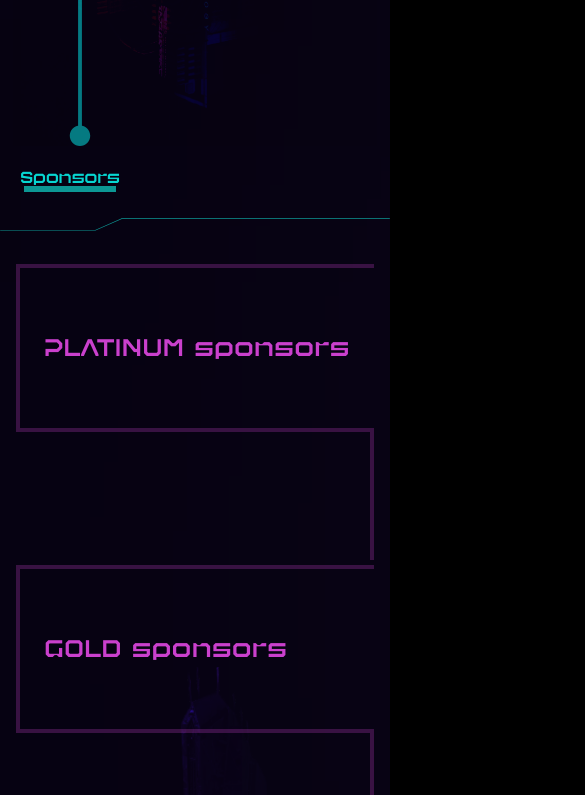
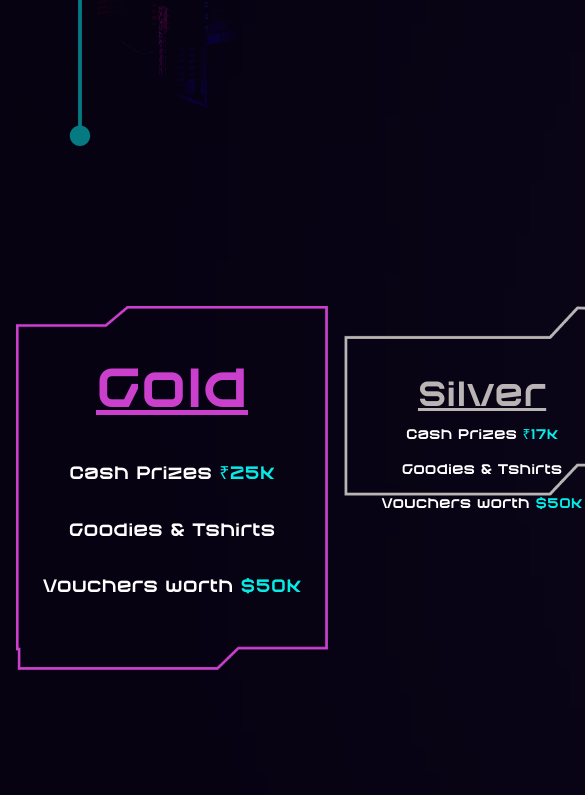
Before and after one commit to Hackodisha/Hackodisha2023, a Next.js app: page / in a window 390 px wide. Shown: the part 3451-4246 px from the top of the page, 585 px wide, since content can reach past the window. Built offline with nearby package versions, Linux system fonts and the light colour scheme; a web font is replaced by a local one.

Commit message:
temp-changes

```diff
--- a/src/app/page.js
+++ b/src/app/page.js
@@ -1,4 +1,3 @@
-
 import Accordion from "@/components/FAQs/Accordion";
 import Hero from "@/components/Hero/Hero";
 import Timeline from "@/components/Timeline/timeline";
@@ -11,17 +10,15 @@ import Track from "@/components/TRACK/Track";
 export default function Home() {
   return (
     <>
-
       <Hero />
       <AboutUs />
       <Statistics />
       <Timeline />
-      <Sponsor/>
+      <Track />
+      <Sponsor />
       <div className="relative">
-      <Accordion/>
-      <Track/>
-      <Footer/>
-
+        <Accordion />
+        <Footer />
       </div>
     </>
   );
--- a/src/components/TRACK/Track.css
+++ b/src/components/TRACK/Track.css
@@ -1,32 +1,18 @@
-* {
-    padding: 0;
-    margin: 0;
-  }
-  .parent {
-    margin: auto;
-    background: url("../Images/background.png");
-    background-repeat: no-repeat;
-    background-size: 100% 100%;
-  }
-  .imago {
-    padding-top: 10px;
+.imago {
     position: relative;
   }
   .imagos {
-    padding-top: 10px;
     position: relative;
   }
   .text {
     position: absolute;
-    top: 50px;
-    left: 19px;
     color: white;
     text-align: center;
     font-family: Syoog;
     font-size: 30px;
     font-style: normal;
     font-weight: 400;
-    line-height: 180%; /* 81px */
+    line-height: 180%;
   }
   .sp {
     color: #06ebe5;
@@ -38,7 +24,7 @@
     font-size: 106px;
     font-style: normal;
     font-weight: 400;
-    line-height: 180%; /* 190.8px */
+    line-height: 180%;
     text-decoration-line: underline;
   }
   .hea {
@@ -53,21 +39,15 @@
   }
   .text2 {
     position: absolute;
-    top: 4px;
-    left: 19px;
     color: #fff;
     text-align: center;
     font-family: Syoog;
-    font-size: 30px;
+    font-size: 20px;
     font-style: normal;
     font-weight: 200;
     line-height: 130%; /* 72px */
   }
-  .imagio {
-    padding-top: 10px;
-    position: relative;
-    /* text-align: center; */
-  }
+
 
   .ima-full {
     display: block;
@@ -79,15 +59,16 @@
   @media screen and (max-width: 1024px) {
     .text2 {
       position: absolute;
-      top: 46px;
-      left: 70px;
       color: #fff;
       text-align: center;
       font-family: Syoog;
-      font-size: 25px;
+      font-size: 20px;
       font-style: normal;
       font-weight: 50;
       line-height: 130%; /* 72px */
+    }
+    .headin{
+      font-size: 55px;
     }
     .hea {
       color: #bbb4b4;
@@ -125,27 +106,18 @@
       color: #bbb4b4;
       text-align: center;
       font-family: Syoog;
-      font-size: 45px;
+      font-size: 35px;
       font-style: normal;
       font-weight: 100;
-      line-height: 100%; /* 118.8px */
+      line-height: 100%;
       text-decoration-line: underline;
     }
     .imagio {
-      padding-top: 0px;
       position: relative;
     }
-    .imago {
-      top: 400px;
-    }
-    .imagos {
-      top: 635px;
-    }
+
     .parent {
       display: grid;
-      grid-template-rows: 100px 60px 60px;
-      height: 1130px;
-      margin-left: 140px;
     }
     .child {
       display: inline;
@@ -158,22 +130,18 @@
     .ima-small {
       display: block;
       position: relative;
+      max-width: 80vw;
+      margin: 0 auto;
     }
   }
 
   @media only screen and (max-width: 600px) {
-    .parent {
-      margin: 0px;
-    }
+
     .text2 {
-      font-size: 20px;
+      font-size: 14px;
       top: 67px;
     }
     .text {
-      font-size: 23px;
+      font-size: 18px;
     }
   }
-  /* @media only screen and (min-width: 1120px) and (max-width: 1496px){
-
-      }
-      */
--- a/src/components/TRACK/Track.js
+++ b/src/components/TRACK/Track.js
@@ -9,23 +9,21 @@ import image6 from "../../../public/Images/Vector 47 mobile.png";
 
 function Track() {
   return (
-    <div className="bg-black">
-      <div className=" parent max-w-[1200]  bg-black grid lg:grid-rows-2 md:grid-rows-2 sm:grid-rows-3 grid-flow-col gap-2 box-sizing: border-box  ">
-        <div className="child lg:row-span-2 md:row-span-2 place-content-evenly  box-sizing: border-box justify-center ">
-          <div className="imagio">
+    <div className="h-fit py-40">
+      <div className=" parent max-w-[1200px] px-4  grid lg:grid-rows-2 md:grid-rows-2 gap-x-[4vw] sm:grid-rows-3 grid-flow-col mx-auto">
+        <div className="child lg:row-span-2 md:row-span-2 place-content-evenly  justify-center grid xl:justify-end ">
+          <div className="imagio flex flex-col items-center md:justify-start justify-center h-fit ">
             <Image
               src={image1}
               alt="Picture of the author"
               className="ima-full"
-
             />
             <Image
               src={image6}
               alt="Picture of the author"
               className="ima-small"
-
             />
-            <div className="text">
+            <div className="text flex flex-col gap-6">
               <h1 className="headin">Gold</h1>
               <p className="">
                 Cash Prizes <span className="sp"> ₹25k</span>
@@ -38,21 +36,19 @@ function Track() {
           </div>
         </div>
 
-        <div className=" child box-sizing: border-box">
-          <div className="imago">
+        <div className=" child h-fit">
+          <div className="imago grid place-items-center xl:place-items-start">
             <Image
               src={image2}
               alt="Picture of the author"
               className="ima-full"
-
             />
             <Image
               src={image4}
               alt="Picture of the author"
               className="ima-small"
-
             />
-            <div className="text2">
+            <div className="text2 h-full flex flex-col gap-4">
               <h1 className="hea">Silver</h1>
               <p className="">
                 Cash Prizes <span className="sp">₹17k</span>
@@ -65,22 +61,19 @@ function Track() {
           </div>
         </div>
 
-        <div className=" child   box-sizing: border-box">
-          <div className="imagos">
+        <div className=" child -translate-y-[50%] md:translate-y-0 ">
+          <div className="imagos grid place-items-center xl:place-items-start">
             <Image
               src={image3}
               alt="Picture of the author"
               className="ima-full"
-
-
             />
             <Image
               src={image5}
               alt="Picture of the author"
               className="ima-small"
-
             />
-            <div className="text2">
+            <div className="text2 h-full flex flex-col gap-4">
               <h1 className="hea">Bronze</h1>
               <p className="">
                 Cash Prizes <span className="sp"> ₹10k</span>
```
